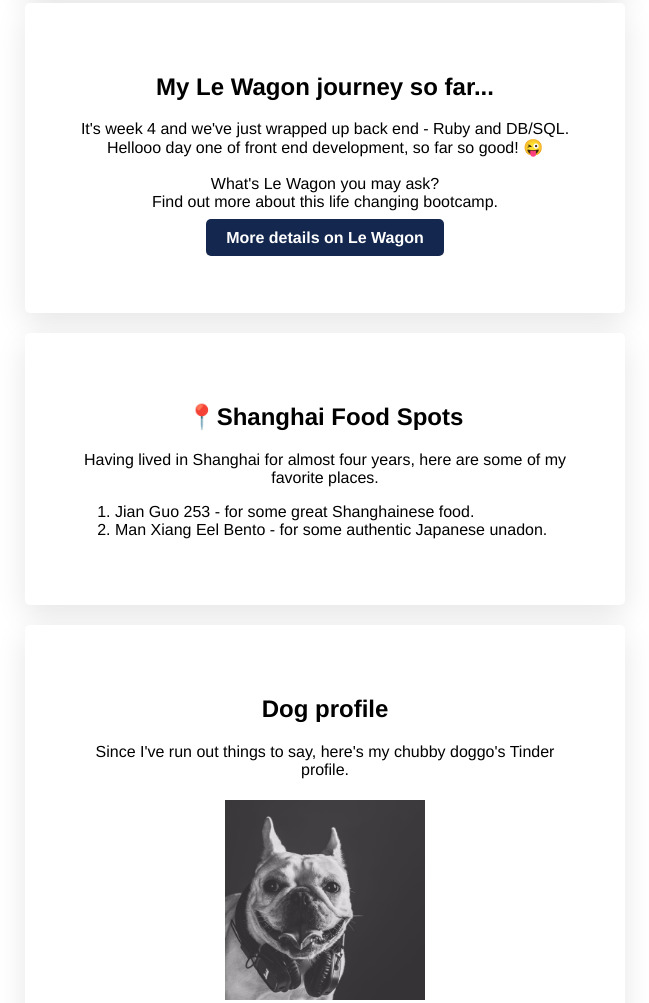
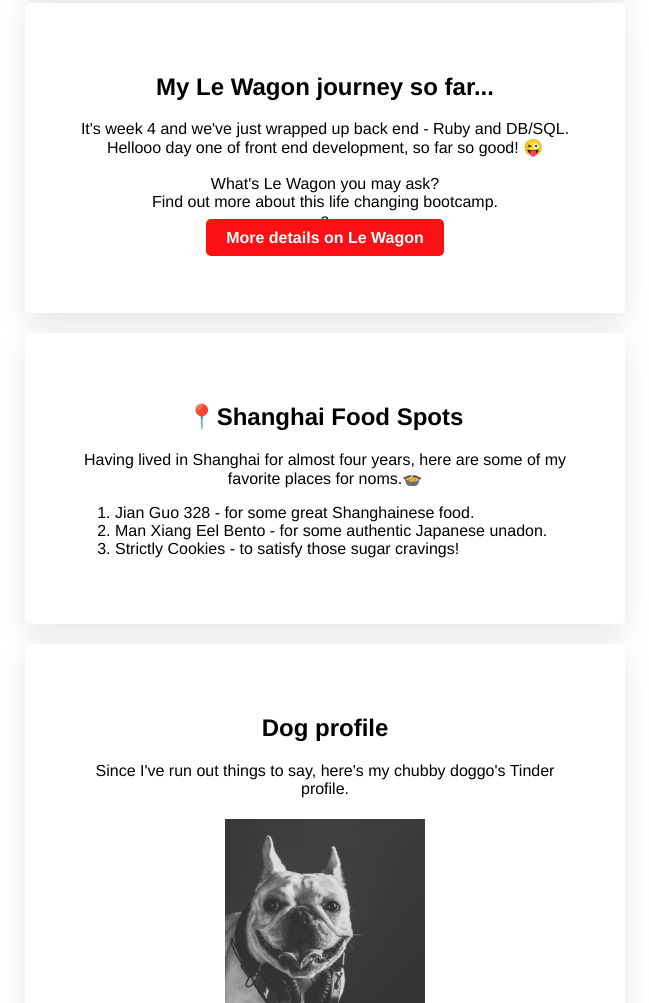
Before and after one commit to arxu94/profile, a plain HTML site: page index.html in a window 1280 px wide. Shown: the part 582-1585 px from the top of the page, without its empty margins (315-964 px from the left). Drawn offline with nearby package versions, Linux system fonts and the light colour scheme.

Commit message:
updated le wagon button

```diff
--- a/index.html
+++ b/index.html
@@ -30,18 +30,20 @@
       <br>
       <br>What's Le Wagon you may ask?
       <br>Find out more about this life changing bootcamp.
-      <br>
-      <br><a href = "https://www.lewagon.com/" class ="btn-blue"><strong>More details on Le Wagon</strong></a>
+      <br>a
+      <br><a href = "https://www.lewagon.com/" class ="btn-red"><strong>More details on Le Wagon</strong></a>
       </p>
     </div>
 
     <div class ="card-white">
       <h2>📍Shanghai Food Spots</h2>
-      <p>Having lived in Shanghai for almost four years, here are some of my favorite places.</p>
+      <p>Having lived in Shanghai for almost four years, here are some of my favorite places for noms.🍲</p>
       <div class ="food-list">
       <ol>
-        <li>Jian Guo 253 - for some great Shanghainese food.</li>
+        <li>Jian Guo 328 - for some great Shanghainese food.</li>
         <li>Man Xiang Eel Bento - for some authentic Japanese unadon.</li>
+        <li>Strictly Cookies - to satisfy those sugar cravings!</li>
+
       </ol>
       </div>
     </div>
@@ -60,7 +62,7 @@
 
       <p><strong>Name</strong>: Ponyo
          <br><strong>Breed</strong>: French Bulldog
-         <br><strong>Age</strong>: 5 Y/O
+         <br><strong>Age</strong>: 4 Y/O
          <br><strong>Alias</strong>: Ponz, Ponoy, Poniffs
          <br><strong>Favorite Food</strong>: Whipped cream from Starbucks
          <br><strong>Favorite Activity</strong>: Afternoon naps on the balcony
--- a/style.css
+++ b/style.css
@@ -45,8 +45,8 @@
   border-radius: 5px;
 }
 
-.btn-blue{
-  background: #14274e;
+.btn-red{
+  background: #FD1015;
     color: white;
     padding: 10px 20px;
     border-radius: 5px;
@@ -77,10 +77,6 @@
 */  border-radius: 50px;
 }
 
-.food-list{
-
-}
-
 .column {
   flex: 50%;
   padding: 5px;
```
